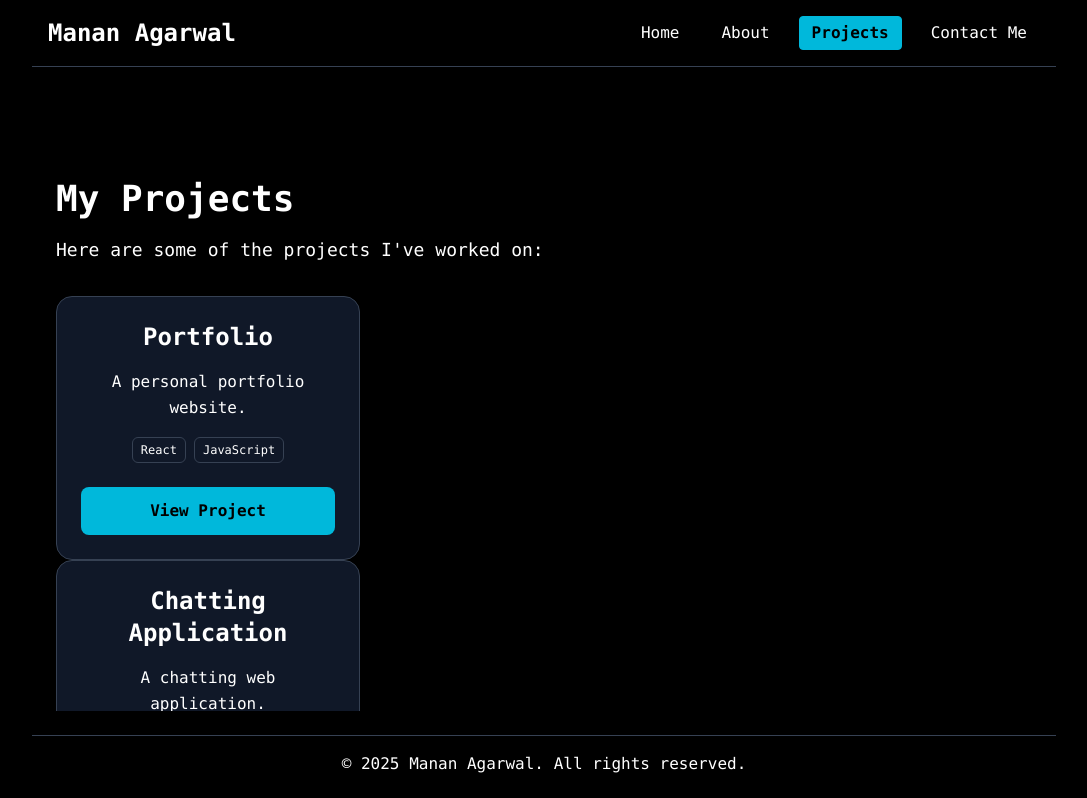
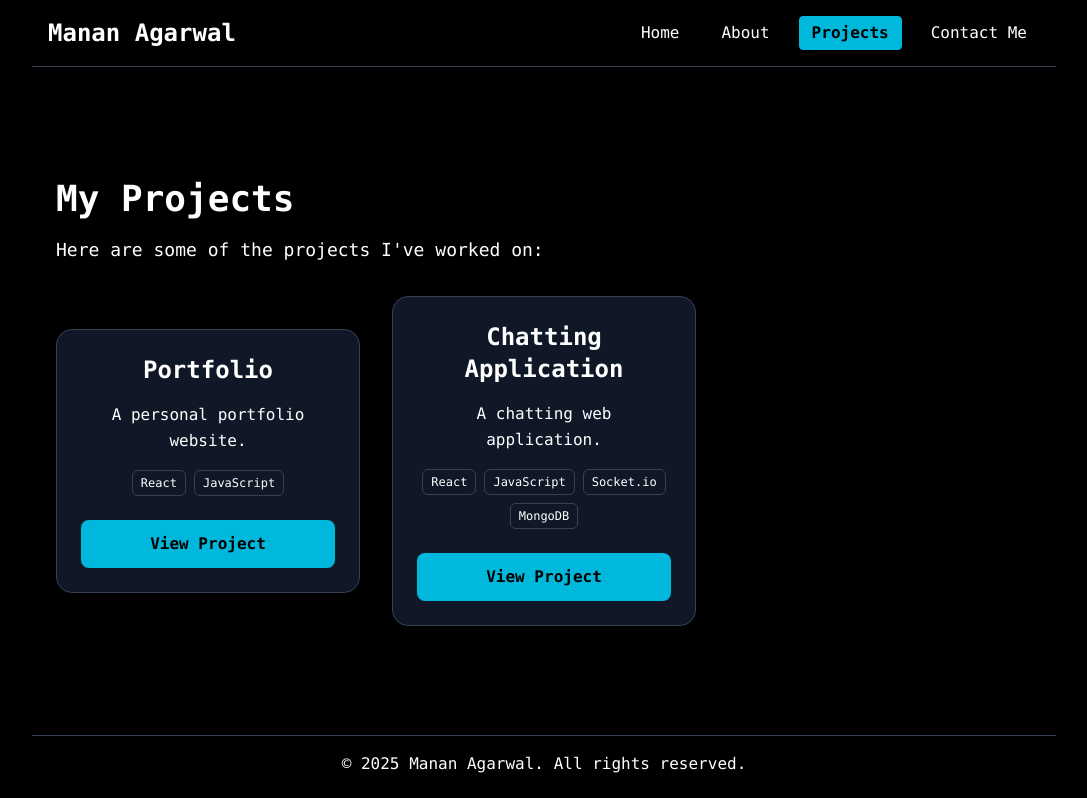
Before and after one commit to mananagarwal417/portfolio-web, a React (Vite) app in the folder frontend/: page /projects in a window 1280 px wide. Shown: the top 798 px of the page, without its empty margins (96-1183 px from the left). Built offline with nearby package versions, Linux system fonts and the light colour scheme.

Commit message:
Add new project

```diff
--- a/frontend/src/pages/Project.jsx
+++ b/frontend/src/pages/Project.jsx
@@ -45,7 +45,14 @@ function Project() {
               tech={['React', 'JavaScript']}
               link="https://example.com/project1"
             />
-
+            </motion.div>
+            <motion.div
+            variants={{
+              hidden: { opacity: 0, y: 20 },
+              visible: { opacity: 1, y: 0 },
+            }}
+            transition={{ duration: 0.6 }}
+          >
            <ProjectCard
               title="Chatting Application"
               description="A chatting web application."
```
